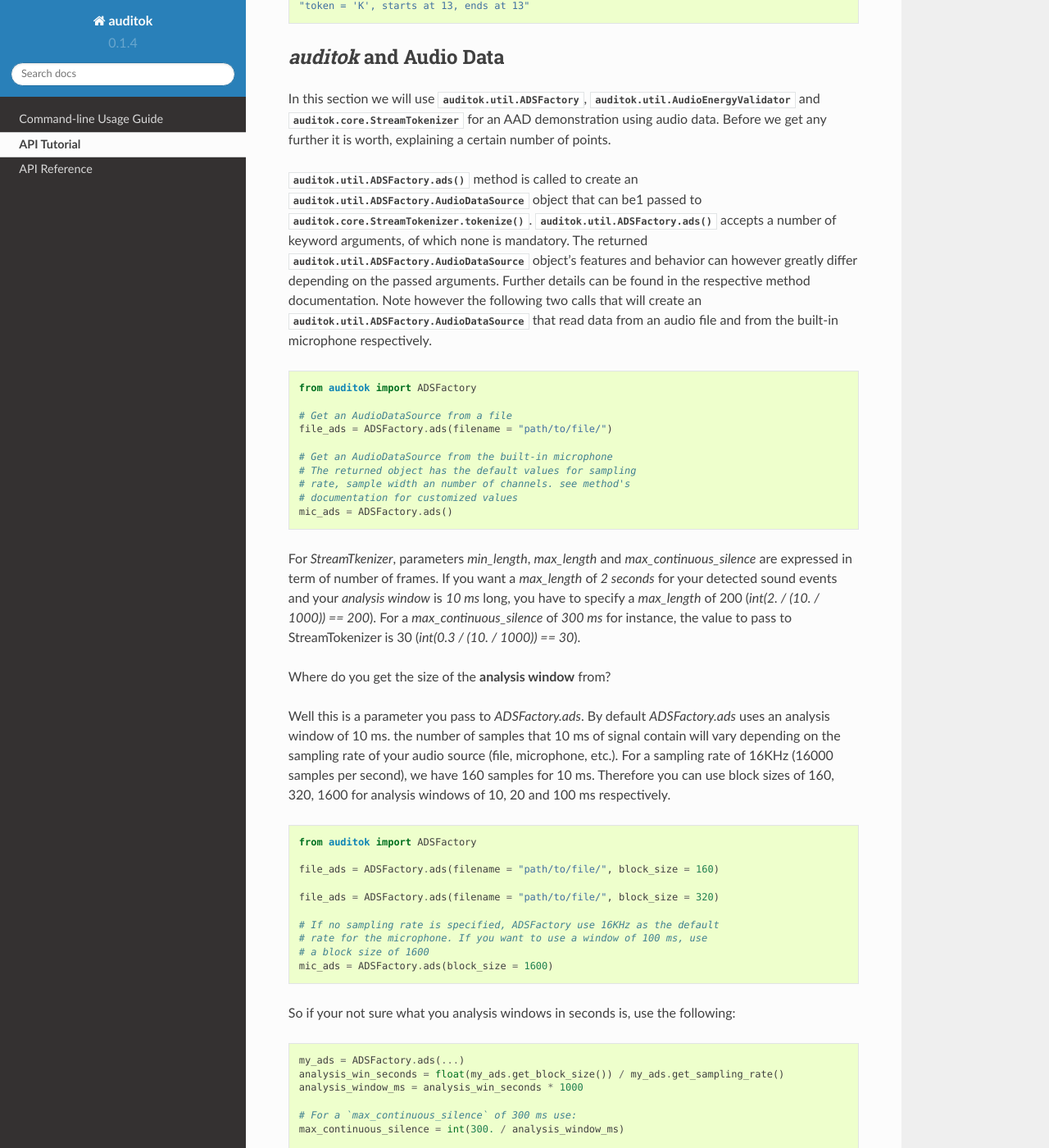
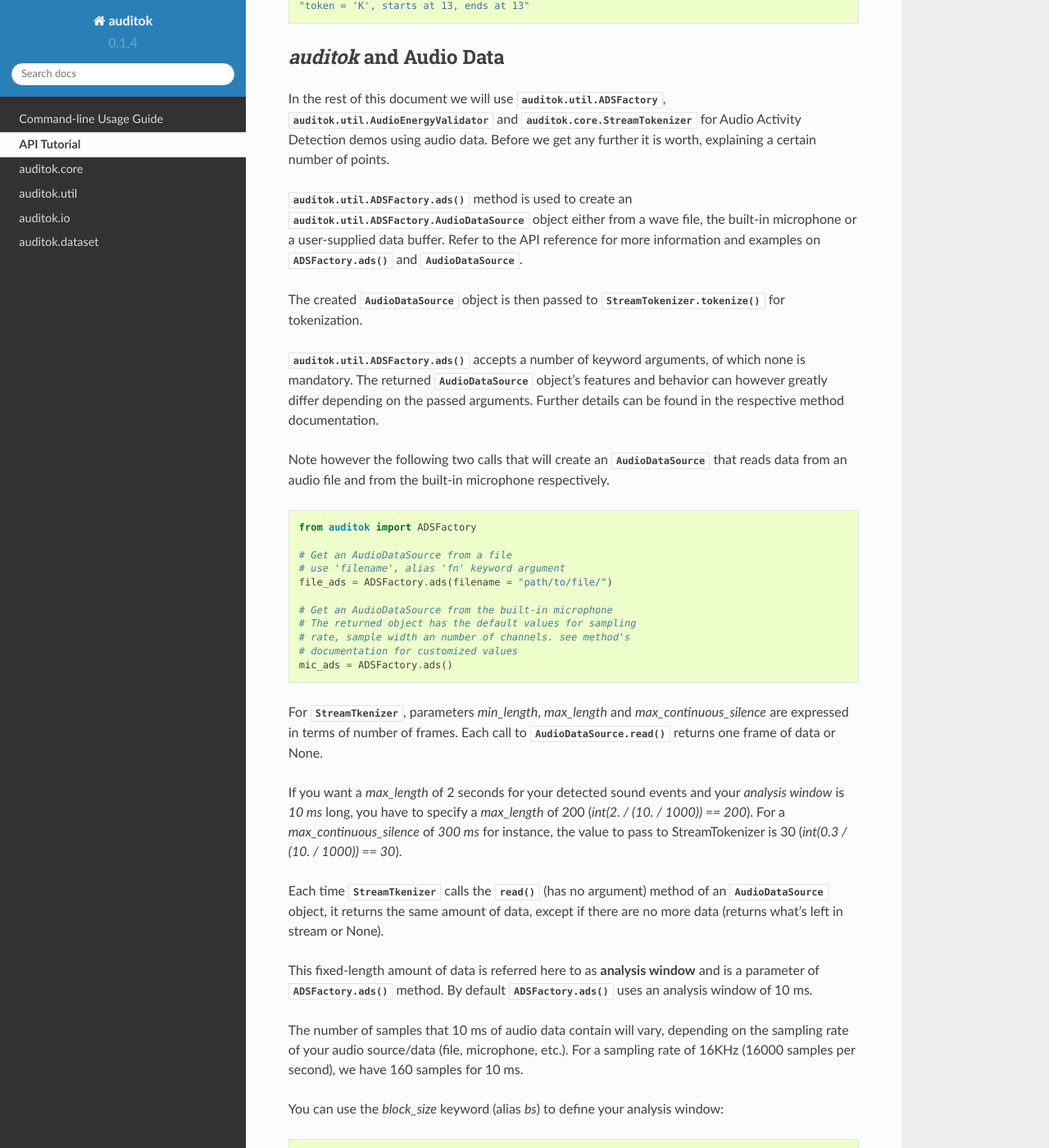
Before and after one commit to amsehili/auditok, a Sphinx documentation site: the page built from doc/apitutorial.rst, in a window 1280 px wide and 1400 px high, scrolled down 4529 px. Shown: the whole window at 82% size. Built offline with Sphinx 7.4.7 and the Read the Docs theme 2.0.0, drawn with Linux system fonts in a browser that asks for light colours; some of the changed text lies outside the part shown.

Commit message:
doc update

```diff
--- a/doc/apitutorial.rst
+++ b/doc/apitutorial.rst
@@ -17,7 +17,7 @@
 criteria in terms of:
 
 1. Minimum length of a **valid** token (i.e. sub-sequence)
-2. Maximum length of a valid token
+2. Maximum length of a **valid** token
 3. Maximum tolerated consecutive **non-valid** observations within
    a valid token
 
@@ -226,25 +226,29 @@
 `auditok` and Audio Data
 ************************
 
-In this section we will use :class:`auditok.util.ADSFactory`, :class:`auditok.util.AudioEnergyValidator`
-and :class:`auditok.core.StreamTokenizer` for an AAD demonstration using audio data. Before we get any
+In the rest of this document we will use :class:`auditok.util.ADSFactory`, :class:`auditok.util.AudioEnergyValidator`
+and :class:`auditok.core.StreamTokenizer` for Audio Activity Detection demos using audio data. Before we get any
 further it is worth, explaining a certain number of points.
 
-:func:`auditok.util.ADSFactory.ads` method is called to create an
-:class:`auditok.util.ADSFactory.AudioDataSource` object that can be1
-passed to  :func:`auditok.core.StreamTokenizer.tokenize`. :func:`auditok.util.ADSFactory.ads`
-accepts a number of keyword arguments, of which none is mandatory. The returned
-:class:`auditok.util.ADSFactory.AudioDataSource` object's features and behavior can however greatly differ
-depending on the passed arguments. Further details can be found in the respective
-method documentation. Note however the following two calls that will
-create an :class:`auditok.util.ADSFactory.AudioDataSource` that read data from an
-audio file and from the built-in microphone respectively.
+:func:`auditok.util.ADSFactory.ads` method is used to create an :class:`auditok.util.ADSFactory.AudioDataSource`
+object either from a wave file, the built-in microphone or a user-supplied data buffer. Refer to the API reference
+for more information and examples on :func:`ADSFactory.ads` and :class:`AudioDataSource`.
+
+The created :class:`AudioDataSource` object is then passed to :func:`StreamTokenizer.tokenize` for tokenization.
+
+:func:`auditok.util.ADSFactory.ads` accepts a number of keyword arguments, of which none is mandatory.
+The returned :class:`AudioDataSource` object's features and behavior can however greatly differ
+depending on the passed arguments. Further details can be found in the respective method documentation.
+
+Note however the following two calls that will create an :class:`AudioDataSource`
+that reads data from an audio file and from the built-in microphone respectively.
 
 .. code:: python
 
     from auditok import ADSFactory
 
     # Get an AudioDataSource from a file
+    # use 'filename', alias 'fn' keyword argument
     file_ads = ADSFactory.ads(filename = "path/to/file/")
 
     # Get an AudioDataSource from the built-in microphone
@@ -253,49 +257,71 @@
     # documentation for customized values
     mic_ads = ADSFactory.ads()
 
-For `StreamTkenizer`, parameters `min_length`, `max_length` and `max_continuous_silence`
-are expressed in term of number of frames. If you want a `max_length` of *2 seconds* for
-your detected sound events and your *analysis window* is *10 ms* long, you have to specify
-a `max_length` of 200 (`int(2. / (10. / 1000)) == 200`). For a `max_continuous_silence` of *300 ms*
-for instance, the value to pass to StreamTokenizer is 30 (`int(0.3 / (10. / 1000)) == 30`).
+For :class:`StreamTkenizer`, parameters `min_length`, `max_length` and `max_continuous_silence`
+are expressed in terms of number of frames. Each call to :func:`AudioDataSource.read` returns
+one frame of data or None.
 
+If you want a `max_length` of 2 seconds for your detected sound events and your *analysis window*
+is *10 ms* long, you have to specify a `max_length` of 200 (`int(2. / (10. / 1000)) == 200`).
+For a `max_continuous_silence` of *300 ms* for instance, the value to pass to StreamTokenizer is 30
+(`int(0.3 / (10. / 1000)) == 30`).
 
-Where do you get the size of the **analysis window** from?
+Each time :class:`StreamTkenizer` calls the :func:`read` (has no argument) method of an
+:class:`AudioDataSource` object, it returns the same amount of data, except if there are no more
+data (returns what's left in stream or None).
 
+This fixed-length amount of data is referred here to as **analysis window** and is a parameter of
+:func:`ADSFactory.ads` method. By default :func:`ADSFactory.ads` uses an analysis window of 10 ms.
 
-Well this is a parameter you pass to `ADSFactory.ads`. By default `ADSFactory.ads` uses
-an analysis window of 10 ms. the number of samples that 10 ms of signal contain will
-vary depending on the sampling rate of your audio source (file, microphone, etc.).
+The number of samples that 10 ms of audio data contain will vary, depending on the sampling
+rate of your audio source/data (file, microphone, etc.).
 For a sampling rate of 16KHz (16000 samples per second), we have 160 samples for 10 ms.
-Therefore you can use block sizes of 160, 320, 1600 for analysis windows of 10, 20 and 100
-ms respectively.
+
+You can use the `block_size` keyword (alias `bs`) to define your analysis window:
 
 .. code:: python
 
     from auditok import ADSFactory
 
+    '''
+    Assume you have an audio file with a sampling rate of 16000
+    '''
+
+    # file_ads.read() will return blocks of 160 sample
     file_ads = ADSFactory.ads(filename = "path/to/file/", block_size = 160)
 
-    file_ads = ADSFactory.ads(filename = "path/to/file/", block_size = 320)
+    # file_ads.read() will return blocks of 320 sample
+    file_ads = ADSFactory.ads(filename = "path/to/file/", bs = 320)
 
-    # If no sampling rate is specified, ADSFactory use 16KHz as the default
-    # rate for the microphone. If you want to use a window of 100 ms, use
-    # a block size of 1600
-    mic_ads = ADSFactory.ads(block_size = 1600)
 
-So if your not sure what you analysis windows in seconds is, use the following:
+Fortunately, you can specify the size of your analysis window in seconds, thanks to keyword `block_dur`
+(alias `bd`):
 
 .. code:: python
 
-    my_ads = ADSFactory.ads(...)
-    analysis_win_seconds = float(my_ads.get_block_size()) / my_ads.get_sampling_rate()
+    from auditok import ADSFactory
+    # use an analysis window of 20 ms
+    file_ads = ADSFactory.ads(filename = "path/to/file/", bd = 0.02)
+
+For :class:`StreamTkenizer`, each :func:`read` call that does not return `None` is treated as a processing
+frame. :class:`StreamTkenizer` has no way to figure out the temporal length of that frame (why sould it?). So to
+correctly initialize your :class:`StreamTokenizer`, based on your analysis window duration, use something like:
+
+
+.. code:: python
+
+    analysis_win_seconds = 0.01 # 10 ms
+    my_ads = ADSFactory.ads(block_dur = analysis_win_seconds)
     analysis_window_ms = analysis_win_seconds * 1000
 
-    # For a `max_continuous_silence` of 300 ms use:
+    # If you want your maximum continuous silence to be 300 ms use:
     max_continuous_silence = int(300. / analysis_window_ms)
 
-    # Which is the same as
+    # which is the same as:
     max_continuous_silence = int(0.3 / (analysis_window_ms / 1000))
+
+    # or simply:
+    max_continuous_silence = 30
 
 
 ******************************
@@ -443,7 +469,6 @@
     # Create a tokenizer with an unlimited token length and continuous silence within a token
     # Note the DROP_TRAILING_SILENCE mode that will ensure removing trailing silence
     trimmer = StreamTokenizer(validator, min_length = 20, max_length=99999999, init_min=3, init_max_silence=1, max_continuous_silence=9999999, mode=StreamTokenizer.DROP_TRAILING_SILENCE)
-
 
     tokens = trimmer.tokenize(asource)
 
--- a/doc/cmdline.rst
+++ b/doc/cmdline.rst
@@ -2,7 +2,6 @@
 ==================================
 
 This user guide will go through a few of the most useful operations you can use **auditok** for and present two practical use cases.
-
 
 .. contents:: `Contents`
    :depth: 3
@@ -12,7 +11,8 @@
 Two-figure explanation
 **********************
 
-The following two figures illustrate an audio signal (blue) and regions detected as valid audio activities (green rectangles) according to a given threshold (red dashed line). They respectively depict the detection result when:
+The following two figures illustrate an audio signal (blue) and regions detected as valid audio activities (green rectangles) according to
+a given threshold (red dashed line). They respectively depict the detection result when:
 
 1. the detector tolerates phases of silence of up to 0.3 second (300 ms) within an audio activity (also referred to as acoustic event):
 
@@ -30,6 +30,8 @@
     :figclass: align-center
     :scale: 40 %
 
+Beyond plotting signal and detections, you can play back audio activities as they are detected, save them or run a user command each time there is an activity,
+using, optionally, the file name of audio activity as an argument for the command.
 
 ******************
 Command line usage
@@ -38,30 +40,30 @@
 Try the detector with your voice
 ################################
 
-The first thing you want to check is perhaps how `auditok` detects your voice. If you have installed `PyAudio` just run (`Ctrl-C` to stop):
+The first thing you want to check is perhaps how **auditok** detects your voice. If you have installed `PyAudio` just run (`Ctrl-C` to stop):
 
 .. code:: bash
 
     auditok
 
-This will print **id** **start time** and **end time** for each detected activity. If you don't have `PyAudio`, you can use `sox` for data acquisition (`sudo apt-get install sox`) and tell `auditok` to read data from standard input:
+This will print **id** **start-time** and **end-time** for each detected activity. If you don't have `PyAudio`, you can use `sox` for data acquisition (`sudo apt-get install sox`) and tell **auditok** to read data from standard input:
 
     rec -q -t raw -r 16000 -c 1 -b 16 -e signed - | auditok -i - -r 16000 -w 2 -c 1
 
-Note that when data is read from standard input the same audio parameters must be used for both `sox` (or any other data generation/acquisition tool) and `auditok`. The following table summarizes audio parameters.
+Note that when data is read from standard input the same audio parameters must be used for both `sox` (or any other data generation/acquisition tool) and **auditok**. The following table summarizes audio parameters.
 
 
-+-----------------+------------+----------------+-----------------------+
-| Audio parameter | sox option | auditok option | `auditok` default     |
-+=================+============+================+=======================+
-| Sampling rate   |     -r     |       -r       |      16000            |
-+-----------------+------------+----------------+-----------------------+
-| Sample width    |  -b (bits) |     -w (bytes) |      2                |
-+-----------------+------------+----------------+-----------------------+
-| Channels        |  -c        |     -c         |      1                |
-+-----------------+------------+----------------+-----------------------+
-| Encoding        |  -e        |     None       | always signed integer |
-+-----------------+------------+----------------+-----------------------+
++-----------------+------------+------------------+-----------------------+
+| Audio parameter | sox option | `auditok` option | `auditok` default     |
++=================+============+==================+=======================+
+| Sampling rate   |     -r     |       -r         |      16000            |
++-----------------+------------+------------------+-----------------------+
+| Sample width    |  -b (bits) |     -w (bytes)   |      2                |
++-----------------+------------+------------------+-----------------------+
+| Channels        |  -c        |     -c           |      1                |
++-----------------+------------+------------------+-----------------------+
+| Encoding        |  -e        |     None         | always signed integer |
++-----------------+------------+------------------+-----------------------+
 
 According to this table, the previous command can be run as:
 
@@ -114,7 +116,7 @@
 Set format for printed detections information
 #############################################
 
-By default, `auditok` prints the `id` `start time` `end time` of each detected activity:
+By default, **auditok** prints the **id**, **start-time** and **end-time** of each detected activity:
 
 .. code:: bash
 
@@ -123,11 +125,13 @@
     3 3.97 4.49
     ...
 
-If you want to personalize the output format, use `--printf` option:
+If you want to customize the output format, use `--printf` option:
+
+.. code:: bash
 
     auditok -e 55 --printf "[{id}]: {start} to {end}"
 
-Output:
+:output:
 
 .. code:: bash
 
@@ -141,7 +145,7 @@
 
     auditok -e 55 --printf "[{id}]: {start} to {end}" --time-format "%h:%m:%s.%i"
 
-Output:
+:output:
 
 .. code:: bash
 
@@ -163,7 +167,7 @@
 
     auditok -e 55 -i input.wav -m 10 --printf "{id}\n{start} --> {end}\nPut some text here...\n" --time-format "%h:%m:%s.%i"
 
-Output:
+:output:
 
 .. code:: bash
 
@@ -204,20 +208,20 @@
 
     sox -t raw -r 16000 -c 1 -b 16 -e signed raw_input output.flac
 
-2- Send falc audio to google and get its filtred transcription using `speech-rec.sh <https://github.com/amsehili/gspeech-rec/blob/master/speech-rec.sh>`_ :
+2- Send flac audio data to Google and get its filtered transcription using `speech-rec.sh <https://github.com/amsehili/gspeech-rec/blob/master/speech-rec.sh>`_ :
 
 .. code:: bash
 
     speech-rec.sh -i output.flac -r 16000
 
-3- Use **grep** to select lines that coantain *transcript*:
+3- Use **grep** to select lines that contain *transcript*:
 
 .. code:: bash
 
     grep transcript
 
 
-4- Launch the followin script, giving it the transcription as input:
+4- Launch the following script, giving it the transcription as input:
 
 .. code:: bash
 
@@ -236,18 +240,21 @@
 
     exit 0
 
-As you can see, the script can handle one single voice command. It runs firefox if the text it receives contains **run firefox**.
+As you can see, the script can handle one single voice command. It runs firefox if the text it receives contains **open firefox**.
 Save a script into a file named voice-control.sh (don't forget to run a **chmod u+x voice-control.sh**).
 
-Now, thanks to option `-C`, we will use the three instructions with a pipe and tell auditok to run them for every time it detects
+Now, thanks to option `-C`, we will use the four instructions with a pipe and tell **auditok** to run them each time it detects
 an audio activity. Try the following command and say *open firefox*:
 
 
 .. code:: bash
 
-    rec -q -t raw -r 16000 -c 1 -b 16 -e signed - | auditok -M 5 -m 3 -n 1 --debug-file log -e 60 -C "sox -t raw -r 16000 -c 1 -b 16 -e signed $ audio.flac ; speech-rec.sh -i audio.flac -r 16000 | grep transcript | ./voice-control.sh"
+    rec -q -t raw -r 16000 -c 1 -b 16 -e signed - | auditok -M 5 -m 3 -n 1 --debug-file file.log -e 60 -C "sox -t raw -r 16000 -c 1 -b 16 -e signed $ audio.flac ; speech-rec.sh -i audio.flac -r 16000 | grep transcript | ./voice-control.sh"
 
+Here we used option `-M 5` to limit the amount of read audio data to 5 seconds (**auditok** stops if there are no more data) and
+option `-n 1` to tell **auditok** to only accept tokens of 1 second or more and throw any token shorter than 1 second.
 
+With `--debug-file file.log`, all processing steps are written into file.log with their timestamps, including any run command and the file name the command was given.
 
 
 Plot signal and detections
@@ -287,7 +294,7 @@
 
     auditok -M 12 ...
 
-Time is in seconds.
+Time is in seconds. This is valid for data read from an audio device, stdin or an audio file.
 
 
 Save the whole acquired audio signal
@@ -337,11 +344,79 @@
 +--------+-------------------------------------------------------+---------+------------------+
 
 
+Normally, `auditok` does keeps trailing silence of a detected activity. Trailing silence is at most as long as maximum length of a continuous silence (option `-m`) and can be important for some applications such as speech recognition. If you want to drop trailing silence anyway use option `-d`. The following two figures show the output of the detector when it keeps the trailing silence and when it drops it respectively:
+
+
+.. figure:: figures/figure_3_keep_trailing_silence.png
+    :align: center
+    :alt: Output from a detector that keeps trailing silence
+    :figclass: align-center
+    :scale: 40 %
+
+
+.. code:: bash
+
+    auditok ...  -d
+
+
+.. figure:: figures/figure_4_drop_trailing_silence.png
+    :align: center
+    :alt: Output from a detector that drop trailing silence
+    :figclass: align-center
+    :scale: 40 %
+
+You might want to only consider audio activities if they are above a certain duration. The next figure is the result of a detector that only accepts detections of 0.8 second and longer:
+
+.. code:: bash
+
+    auditok ...  -n 0.8
+
+
+.. figure:: figures/figure_5_min_800ms.png
+    :align: center
+    :alt: Output from a detector that detect activities of 800 ms or over
+    :figclass: align-center
+    :scale: 40 %
+
+
+Finally it is almost always interesting to limit the length of detected audio activities. In any case, one does not want a too long audio event such as an alarm or a drill to hog the detector. For illustration purposes, we set the maximum duration to 0.4 second for this detector, so an audio activity is delivered as soon as it reaches 0.4 second:
+
+.. code:: bash
+
+    auditok ...  -m 0.4
+
+
+.. figure:: figures/figure_6_max_400ms.png
+    :align: center
+    :alt: Output from a detector that delivers audio activities that reach 400 ms
+    :figclass: align-center
+    :scale: 40 %
+
+
+Debugging
+#########
+
+If you want to print what happens when something is detected, use option `-D`.
+
+.. code:: bash
+
+    auditok ...  -D
+
+
+If you want to save everything into a log file, use `--debug-file file.log`.
+
+.. code:: bash
+
+    auditok ...  --debug-file file.log
+
+
+
+
 *******
 License
 *******
 
-`auditok` is published under the GNU General Public License Version 3.
+**auditok** is published under the GNU General Public License Version 3.
 
 ******
 Author
--- a/doc/conf.py
+++ b/doc/conf.py
@@ -119,10 +119,12 @@
 import os
 on_rtd = os.environ.get('READTHEDOCS', None) == 'True'
 
+
 if not on_rtd:  # only import and set the theme if we're building docs locally
     import sphinx_rtd_theme
     html_theme = 'sphinx_rtd_theme'
     html_theme_path = [sphinx_rtd_theme.get_html_theme_path()]
+
 
 # Theme options are theme-specific and customize the look and feel of a theme
 # further.  For a list of options available for each theme, see the
--- a/setup.py
+++ b/setup.py
@@ -32,10 +32,6 @@
     include_package_data=True,
     package_data={'auditok': ['data/*']},
 
-    #data_files=[(['README.md', 'quickstart.rst', 'LICENSE', 'INSTALL', 'CHANGELOG']),
-    #            ('share/doc/pdoc', ['doc/pdoc/index.html']),
-    #           ],
-
     zip_safe=False,
     platforms='ANY',
     provides=['auditok'],
```
Also changed, not shown: other parts of doc/apitutorial.rst (+2 -2 lines), other parts of doc/cmdline.rst (+4 -4 lines), README.md (+16 -12 lines), doc/index.rst (+13 -2 lines), doc/figures/figure_3_keep_trailing_silence.png (added), doc/figures/figure_4_drop_trailing_silence.png (added), doc/figures/figure_5_min_800ms.png (added), doc/figures/figure_6_max_400ms.png (added), 2 other files.
